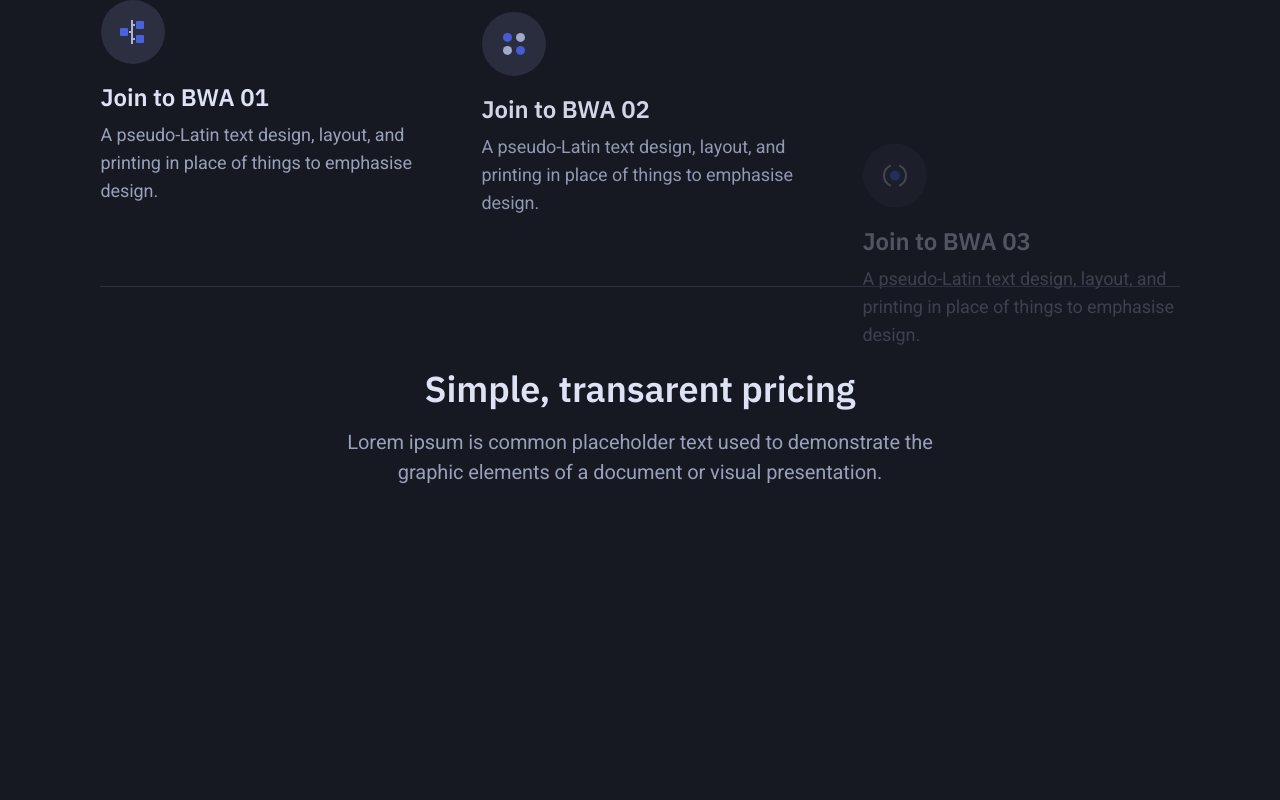
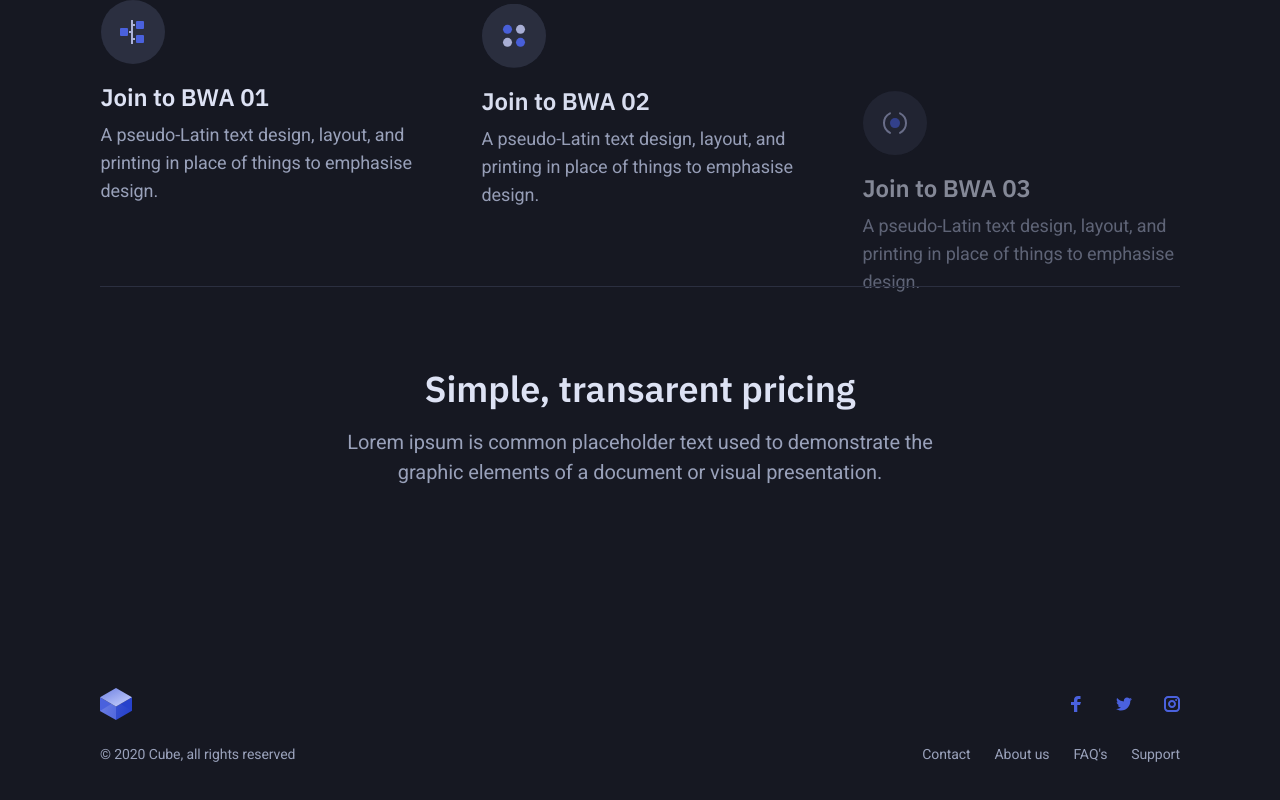
Before and after one commit to ArdhiansyahMalik/html-to-react, a React (Create React App) app: page / in a window 1280 px wide. Shown: the part 1133-1933 px from the top of the page. Before the commit the page ends 1757 px from the top, so only its background shows below. Built offline with nearby package versions, Linux system fonts and the light colour scheme.

Commit message:
Adding Footer to Homepage

```diff
--- /dev/null
+++ b/src/parts/Footer.js
@@ -0,0 +1,84 @@
+import React from 'react'
+import { NavLink } from 'react-router-dom'
+import Logo from 'assets/images/logo.svg'
+
+export default function Footer() {
+    return (
+        <footer className="site-footer center-content-mobile">
+			<div className="container">
+			    <div className="site-footer-inner">
+					<div className="footer-top space-between text-xxs">
+						<div className="brand">
+                            <NavLink to="">
+                                <img
+									src={Logo}
+									alt="Cube"
+									width="32"
+									height="32"
+							    />
+                            </NavLink>
+						</div>
+						<div className="footer-social">
+							<ul className="list-reset">
+								<li>
+									<NavLink to="#">
+                                       <svg
+											width="16"
+											height="16"
+											viewBox="0 0 16 16"
+											xmlns="http://www.w3.org/2000/svg"
+                                       >
+                                        <title>Facebook</title>
+                                        <path d="M6.023 16L6 9H3V6h3V4c0-2.7 1.672-4 4.08-4 1.153 0 2.144.086 2.433.124v2.821h-1.67c-1.31 0-1.563.623-1.563 1.536V6H13l-1 3H9.28v7H6.023z"/></svg>
+                                    </NavLink>
+								</li>
+								<li>
+									<NavLink to="#">
+										<svg
+											width="16"
+											height="16"
+											viewBox="0 0 16 16"
+											xmlns="http://www.w3.org/2000/svg"
+										>
+										<title>Twitter</title>
+										<path d="M16 3c-.6.3-1.2.4-1.9.5.7-.4 1.2-1 1.4-1.8-.6.4-1.3.6-2.1.8-.6-.6-1.5-1-2.4-1-1.7 0-3.2 1.5-3.2 3.3 0 .3 0 .5.1.7-2.7-.1-5.2-1.4-6.8-3.4-.3.5-.4 1-.4 1.7 0 1.1.6 2.1 1.5 2.7-.5 0-1-.2-1.5-.4C.7 7.7 1.8 9 3.3 9.3c-.3.1-.6.1-.9.1-.2 0-.4 0-.6-.1.4 1.3 1.6 2.3 3.1 2.3-1.1.9-2.5 1.4-4.1 1.4H0c1.5.9 3.2 1.5 5 1.5 6 0 9.3-5 9.3-9.3v-.4C15 4.3 15.6 3.7 16 3z"/></svg>
+                                    </NavLink>
+								</li>
+								<li>
+									<NavLink to="#">
+									    <svg
+                                            width="16"
+											height="16"
+											viewBox="0 0 16 16"
+											xmlns="http://www.w3.org/2000/svg"
+                                        >
+                                            <title>Instagram</title>
+                                            <g>
+                                                <circle cx="12.145" cy="3.892" r="1"/>
+                                                <path d="M8 12c-2.206 0-4-1.794-4-4s1.794-4 4-4 4 1.794 4 4-1.794 4-4 4zm0-6c-1.103 0-2 .897-2 2s.897 2 2 2 2-.897 2-2-.897-2-2-2z"/>
+                                                <path d="M12 16H4c-2.056 0-4-1.944-4-4V4c0-2.056 1.944-4 4-4h8c2.056 0 4 1.944 4 4v8c0 2.056-1.944 4-4 4zM4 2c-.935 0-2 1.065-2 2v8c0 .953 1.047 2 2 2h8c.935 0 2-1.065 2-2V4c0-.935-1.065-2-2-2H4z"/>
+                                            </g>
+                                        </svg>
+                                    </NavLink>
+								</li>
+							</ul>
+						</div>
+					</div>
+					<div className="footer-bottom space-between text-xxs invert-order-desktop">
+						<nav className="footer-nav">
+							<ul className="list-reset">
+								<li><NavLink to="#">Contact</NavLink></li>
+								<li><NavLink to="#">About us</NavLink></li>
+								<li><NavLink to="#">FAQ's</NavLink></li>
+								<li><NavLink to="#">Support</NavLink></li>
+							</ul>
+						</nav>
+						<div className="footer-copyright">
+							&copy; 2020 Cube, all rights reserved
+						</div>
+					</div>
+				</div>
+			</div>
+		</footer>
+    )
+}
--- a/src/scenes/Homepage.js
+++ b/src/scenes/Homepage.js
@@ -1,16 +1,19 @@
 import React from 'react'
+import Fade from 'react-reveal/Fade'
+
 import Header from 'parts/Header'
+import Clients from 'parts/Clients'
+import Feature from 'parts/Feature'
+import Footer from 'parts/Footer'
 import Section from 'elements/Section'
 import Card from 'elements/Card'
 import Lists from 'elements/Lists'
 import Button from 'elements/Button'
+
 import HeroImage from 'assets/images/hero-image.png'
 import FeatureTile01 from 'assets/images/feature-tile-icon-01.svg'
 import FeatureTile02 from 'assets/images/feature-tile-icon-02.svg'
 import FeatureTile03 from 'assets/images/feature-tile-icon-03.svg'
-import Clients from 'parts/Clients'
-import Feature from 'parts/Feature'
-import Fade from 'react-reveal/Fade'
 
 export default function Homepage() {
 	const features = [
@@ -186,6 +189,7 @@
 					</div>
 				</Section>
             </main>
+			<Footer></Footer>
         </div>
     );
 }
```
